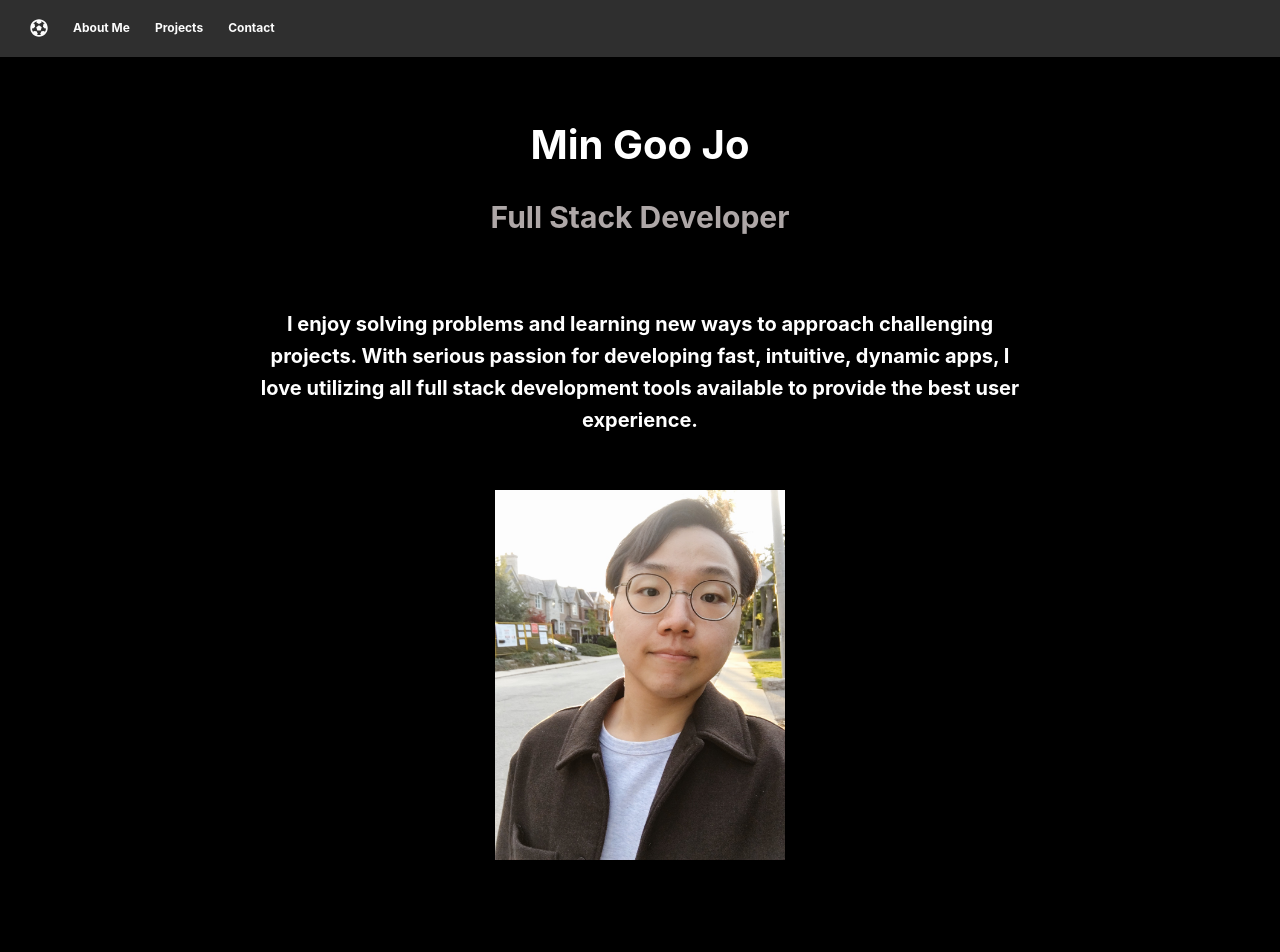
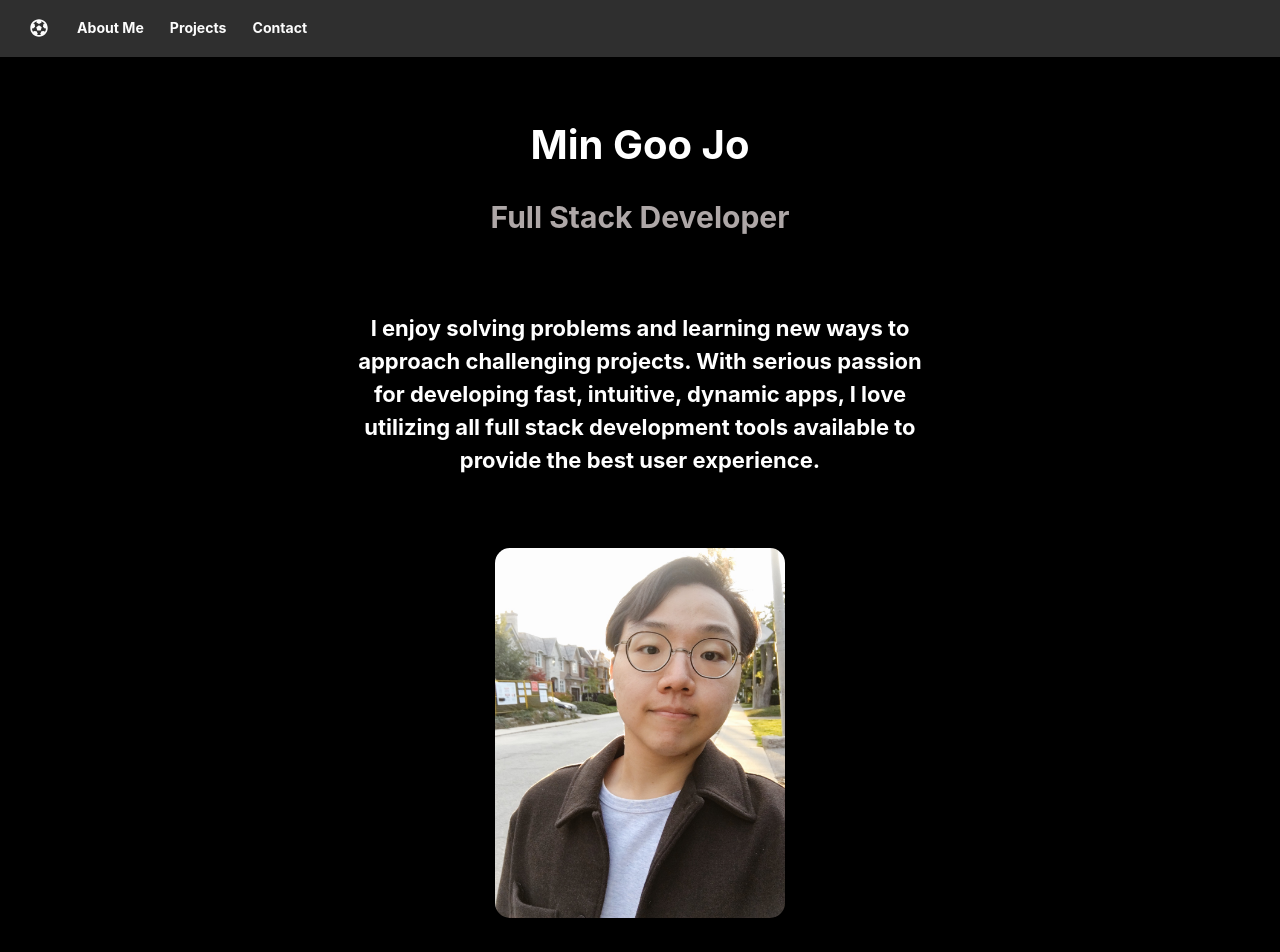
Before and after one commit to jmgtheworld/aboutme, a React (Create React App) app: page / in a window 1280 px wide. Shown: the top 952 px of the page. Built offline with nearby package versions, Linux system fonts and the light colour scheme.

Commit message:
styled profile image, changed font size for optimized view

```diff
--- a/src/components/Menu.scss
+++ b/src/components/Menu.scss
@@ -1,5 +1,5 @@
 .Menu {
-  font-size: 8px;
+  font-size: 9.4px;
   list-style: none;
   color: white;
   background-color:rgb(48, 48, 48);
@@ -18,8 +18,8 @@
   }
 
   &--item {
-    padding: 10px;
-    margin-left: 5px;
+    padding: 7px;
+    margin-left: 12px;
   }
 
   &--item:hover {
--- a/src/components/body.scss
+++ b/src/components/body.scss
@@ -12,7 +12,8 @@
     &__profileImage {
       width: 290px;
       height: 370px;
-      margin-top: 20px;
+      margin-top: 35px;
+      border-radius: 15px;
     }
 
     .name {
@@ -28,9 +29,9 @@
     }
 
     .aboutMe {
-      line-height: 1.6;
-      font-size: 20px;
-      width: 60%;
+      line-height: 1.5;
+      font-size: 22px;
+      width: 45%;
     }
 
     .bodyTitle {
@@ -40,7 +41,7 @@
 
     .language {
       font-size: 25px;
-      margin-top: 40px;
+      margin-top: 35px;
       color: gray
     }
 
```
